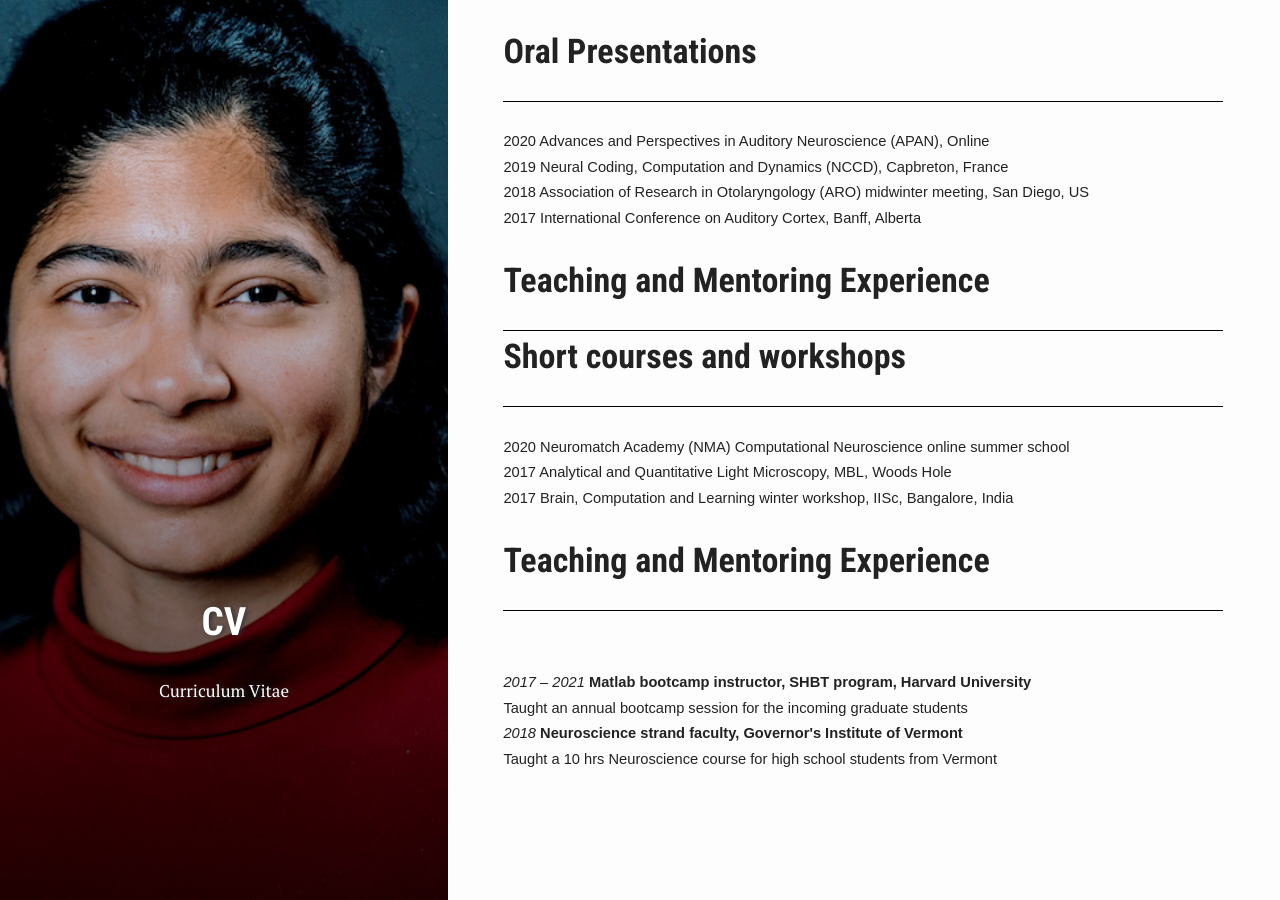
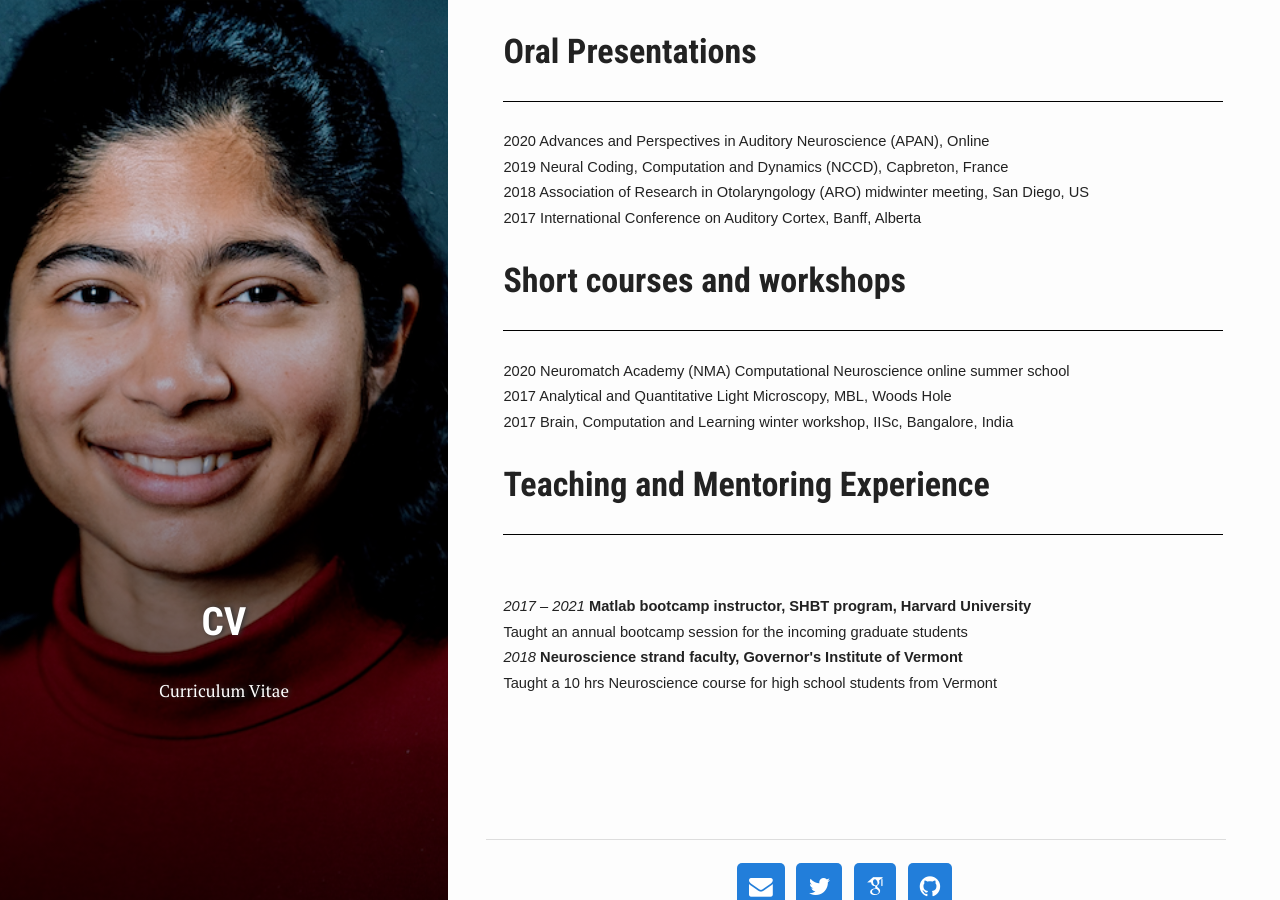
Before and after one commit to Meenakshi-Asokan/Meenakshi-Asokan.github.io, a Jekyll site: the page built from pages/2_cv.html, in a window 1280 px wide and 900 px high, scrolled down 1507 px. Built offline with Jekyll 4.4.1, drawn with Linux system fonts in a browser that asks for light colours; nearby versions of some CDN libraries; some web fonts are replaced; library files that are not in the unit come from our copies.

Commit message:
Update 2_cv.html

```diff
--- a/pages/2_cv.html
+++ b/pages/2_cv.html
@@ -242,14 +242,6 @@ style='font-size:11.0pt;font-family:"Century Gothic",sans-serif'>&nbsp;</span></
 <div style='border:none;border-bottom:solid windowtext 1.0pt;padding:0in 0in 1.0pt 0in;
 margin-left:0in;margin-right:-.5in'>
 
-<h1 style='margin-left:1.75in;text-indent:-1.75in;border:none;padding:0in'>Teaching
-and Mentoring Experience</h1>
-
-</div>
-
-<div style='border:none;border-bottom:solid windowtext 1.0pt;padding:0in 0in 1.0pt 0in;
-margin-left:0in;margin-right:-.5in'>
-
 <h1 style='margin-left:1.75in;text-indent:-1.75in;border:none;padding:0in'>Short courses and workshops</h1>
 
 </div>
```
